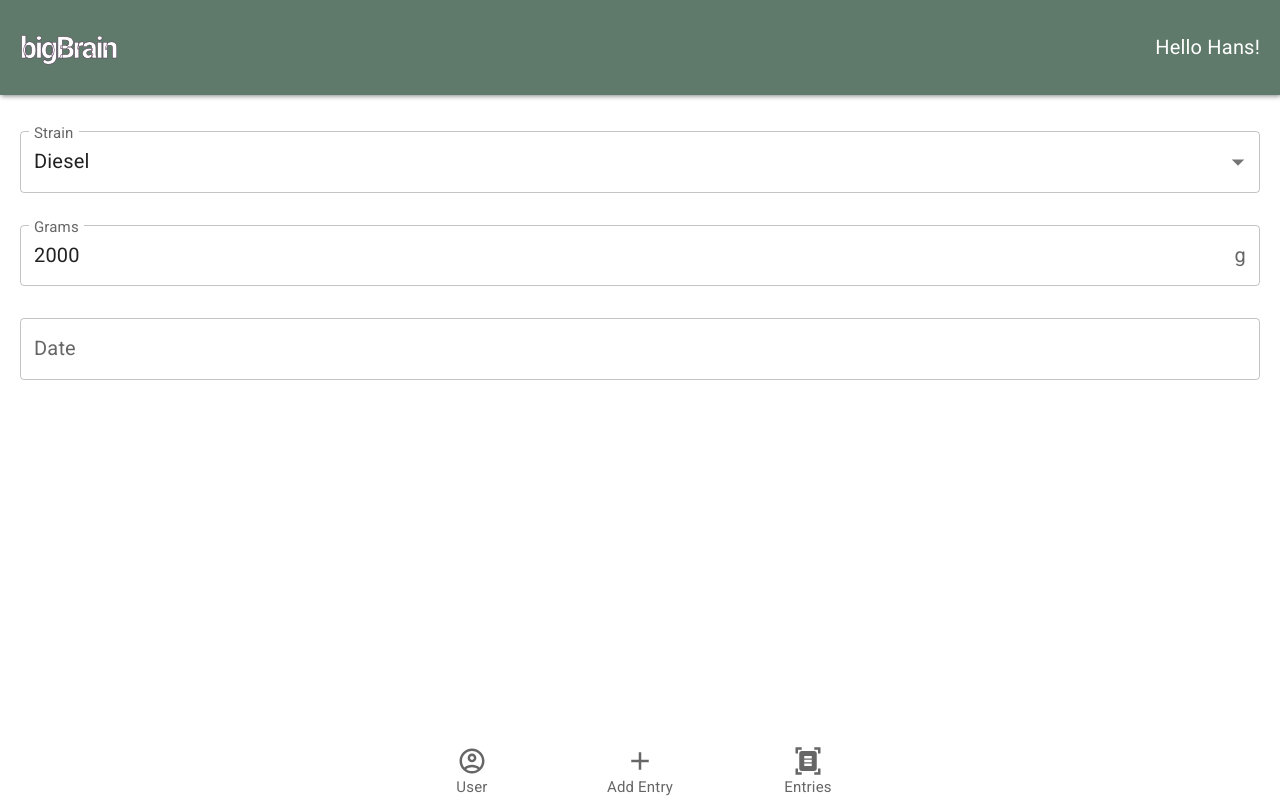
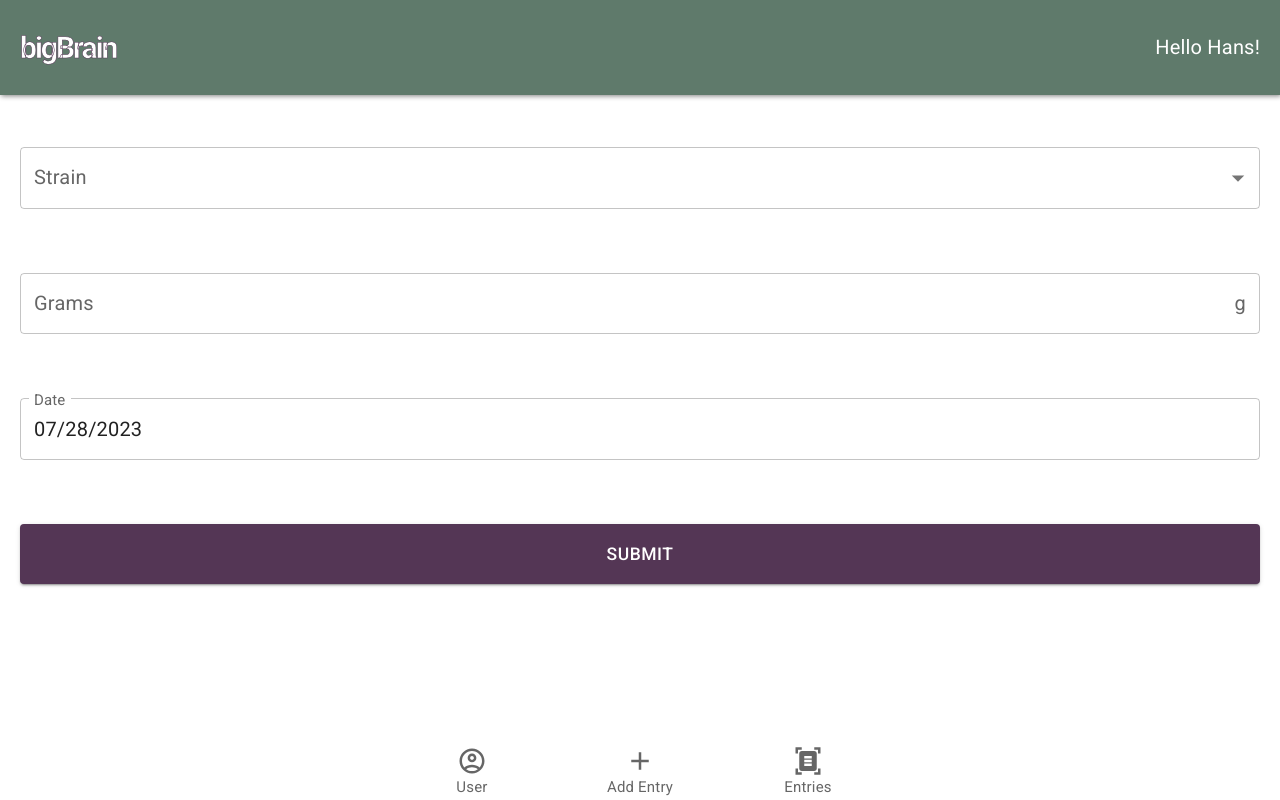
Before and after one commit to Hansjensen/bigBrain, a React (Vite) app: page /addentry in a window 1280 px wide. Built offline with nearby package versions, Linux system fonts and the light colour scheme.

Commit message:
Configure datepicker settings

```diff
--- a/src/components/AddEntry.tsx
+++ b/src/components/AddEntry.tsx
@@ -5,9 +5,9 @@ import AddForm from "./AddForm";
 
 const balls: LogEntry = {
     id: 12,
-    strain: 'Diesel',
-    grams: 2000,
-    date: Date,
+    strain: '',
+    grams: NaN,
+    date: new Date(),
     logged: false,
     userId: 0,
 }
--- a/src/components/AddForm.tsx
+++ b/src/components/AddForm.tsx
@@ -1,8 +1,10 @@
 import React from 'react'
-import { FormControl, InputLabel, Select, MenuItem, OutlinedInput, InputAdornment, } from '@mui/material'
+import { Button, FormControl, InputLabel, Select, MenuItem, OutlinedInput, InputAdornment, } from '@mui/material'
 import { LogEntry } from '../types/interfaces'
 import { useState } from 'react'
 import { MobileDatePicker } from '@mui/x-date-pickers/MobileDatePicker';
+import dayjs from 'dayjs';
+
 import '../styles/AddEntry.css'
 
 function AddForm(props: {logEntry: LogEntry, strainList: Array<string>}) {
@@ -11,6 +13,7 @@ function AddForm(props: {logEntry: LogEntry, strainList: Array<string>}) {
 
     const [strain, setStrain] = useState(logEntry.strain)
     const [grams, setGrams] = useState(logEntry.grams)
+    const [date, setDate] = useState(dayjs(logEntry.date))
 
     const handleStrainChange = (e) => {
         setStrain(e.target.value)
@@ -20,11 +23,17 @@ function AddForm(props: {logEntry: LogEntry, strainList: Array<string>}) {
         setGrams(e.target.value)
     }
 
+    const handleDateChange = (e) => {
+        setDate(e)
+
+    }
+
+
     return (
         <form className="logEntryForm">
                 <FormControl
                     fullWidth
-                    sx={{my: 2}}>
+                    sx={{my: 4}}>
                     <InputLabel
                         id="strainSelectLabel"
                         >
@@ -38,17 +47,17 @@ function AddForm(props: {logEntry: LogEntry, strainList: Array<string>}) {
                         onChange={handleStrainChange}
 
                     >       {strainList.map(strain => {
-                        return <MenuItem value={strain}>{strain}</MenuItem>
+                        return <MenuItem value={strain} key={Math.random()}>{strain}</MenuItem>
                     })}
                     </Select>
                     </FormControl>
                     <FormControl fullWidth
-                        sx={{my: 2}}>
+                        sx={{my: 4}}>
                     <InputLabel htmlFor="gramsInput">Grams</InputLabel>
                     <OutlinedInput
 
                         fullWidth
-                        value={grams > 0 && grams}
+                        value={grams > 0 ? grams: ''}
                         label="Grams"
                         type="number"
                         id="gramsInput"
@@ -62,7 +71,13 @@ function AddForm(props: {logEntry: LogEntry, strainList: Array<string>}) {
                     </FormControl>
                     <MobileDatePicker
                         label="Date"
-                        sx={{my: 2}}/>
+                        value={date}
+                        onChange={handleDateChange}
+                        sx={{my: 4}}/>
+                    <Button
+                        variant="contained"
+                        color="secondary"
+                        sx={{mt: 4, height:60}}>Submit</Button>
 
 
             </form>
```
